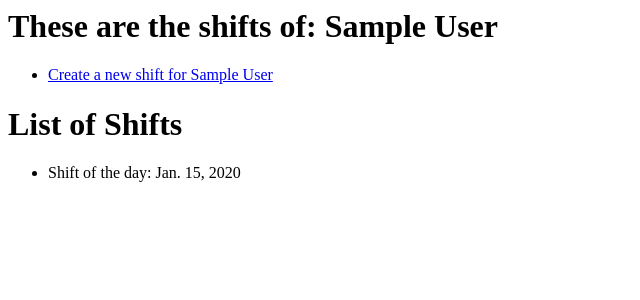
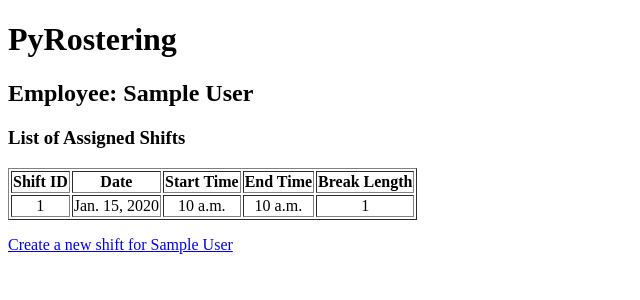
Before and after one commit to adrianosmarinho/pyrostering, a Django app: page /rostering/employee/1/ in a window 1280 px wide. Shown: the top 300 px of the page, without its empty margins (0-640 px from the left). Run offline with Django 3.2, Linux system fonts and the light colour scheme; tables that the repository leaves empty hold one stand-in row (values such as "Sample post").

Commit message:
added generic templates and changed how some pages were displayed

```diff
--- /dev/null
+++ b/rostering/templates/rostering/base.html
@@ -0,0 +1,13 @@
+<!DOCTYPE html>
+<html lang="en">
+<head>
+    <!-- link rel="stylesheet" href="style.css" -->
+    <title>{% block title %}PyRostering{% endblock %}</title>
+</head>
+
+<body>
+    <div id="content">
+        {% block content %}{% endblock %}
+    </div>
+</body>
+</html>
--- a/rostering/templates/rostering/employee_show.html
+++ b/rostering/templates/rostering/employee_show.html
@@ -1,15 +1,41 @@
-<h1>These are the shifts of: {{object.first_name}} {{object.last_name}}</h1>
-<!-- Display shifts, if any. Otherwise, shows a message -->
-<ul>
-    <li> <a href="{% url 'shift_new' object.id %}">Create a new shift for {{object.first_name}} {{object.last_name}}</a> </li>
-    {#<li> <a href="home">Create a new shift for {{object.first_name}} {{object.last_name}}</a> </li>#}
-</ul>
+{% extends "rostering/base.html" %}
 
-<h1>List of Shifts</h1>
-<ul>
-{% for shift in object.shift_set.all %}
-    <li>Shift of the day: {{ shift.date }} </li>
-{% empty %}
-    <li>No shifts yet.</li>
-{% endfor %}
-</ul>
+{% block title %} PyRostering - {{object.first_name}} {{object.last_name}} {% endblock %}
+
+{% block content %}
+    <h1>PyRostering</h1>
+    <h2>Employee: {{object.first_name}} {{object.last_name}}</h2>
+    <!-- Display shifts, if any. Otherwise, shows a message -->
+    <h3>List of Assigned Shifts</h3>
+    {% if object.shift_set.all %}
+        <table border = "1" >
+            <thead>
+                <tr>
+                    <th>Shift ID</th>
+                    <th>Date</th>
+                    <th>Start Time</th>
+                    <th>End Time</th>
+                    <th>Break Length</th>
+                </tr>
+            </thead>
+
+            <tbody align="center">
+                {% for shift in object.shift_set.all %}
+                    <tr>
+                        <td> {{shift.id}} </td>
+                        <td> {{shift.date}} </td>
+                        <td> {{shift.start}} </td>
+                        <td> {{shift.end}} </td>
+                        <td> {{shift.break_length}} </td>
+                    </tr>
+                {% endfor %}
+            </tbody>
+        </table>
+    {% else %}
+        <p>There are no shifts assigned for {{object.first_name}} {{object.last_name}} yet.</p>
+    {% endif %}
+
+    <!-- Link to create a new shift for the current employee -->
+    <p><a href="{% url 'shift_new' object.id %}">Create a new shift for {{object.first_name}} {{object.last_name}}</a></p>
+
+{% endblock %} {# block content #}
--- a/rostering/templates/rostering/shift_edit.html
+++ b/rostering/templates/rostering/shift_edit.html
@@ -1,6 +1,9 @@
-{# {% extends 'blog/base.html' %} #}
+{% extends 'rostering/base.html' %}
+
+{% block title %} PyRostering - Create a New Shift {% endblock %}
 
 {% block content %}
+    <h1>PyRostering</h1>
     <h2>New shift</h2>
     <form method="POST" class="post-form">{% csrf_token %}
         {{ form.as_p }}
--- a/rostering/views.py
+++ b/rostering/views.py
@@ -4,13 +4,6 @@ from django.http import HttpResponse
 from .forms import EmployeeForm, ShiftForm
 from .models import Employee
 # Create your views here.
-
-#old version of home (using functions)
-# def home(request):
-#     return render(request, 'rostering/home.html')
-#     #old version
-#     #return HttpResponse("Hello, world. You're at the polls index.")
-
 
 class HomePageView(generic.TemplateView):
     """
@@ -49,12 +42,17 @@ class EmployeeDetailView(generic.DetailView):
 #TODO: Modify the form handle to use Form classes and Generic Views
 def employee_new(request):
 
+    print("employee_new: request.method = ", request.method)
+
     if request.method == "POST":
         form = EmployeeForm(request.POST)
         if form.is_valid():
             employee = form.save()
             #employee.save() #we probably dont need this line
             return redirect('employee_show', pk=employee.pk)
+        else:
+            # TODO: remove this block
+            print("employee_new: form is not valid")
     else:
         form = EmployeeForm()
         context = {'form': form}
```
Also changed, not shown: rostering/templates/rostering/employee_edit.html (+5 -2 lines), rostering/templates/rostering/employee_index.html (+32 -8 lines), rostering/templates/rostering/home.html (+11 -6 lines).
